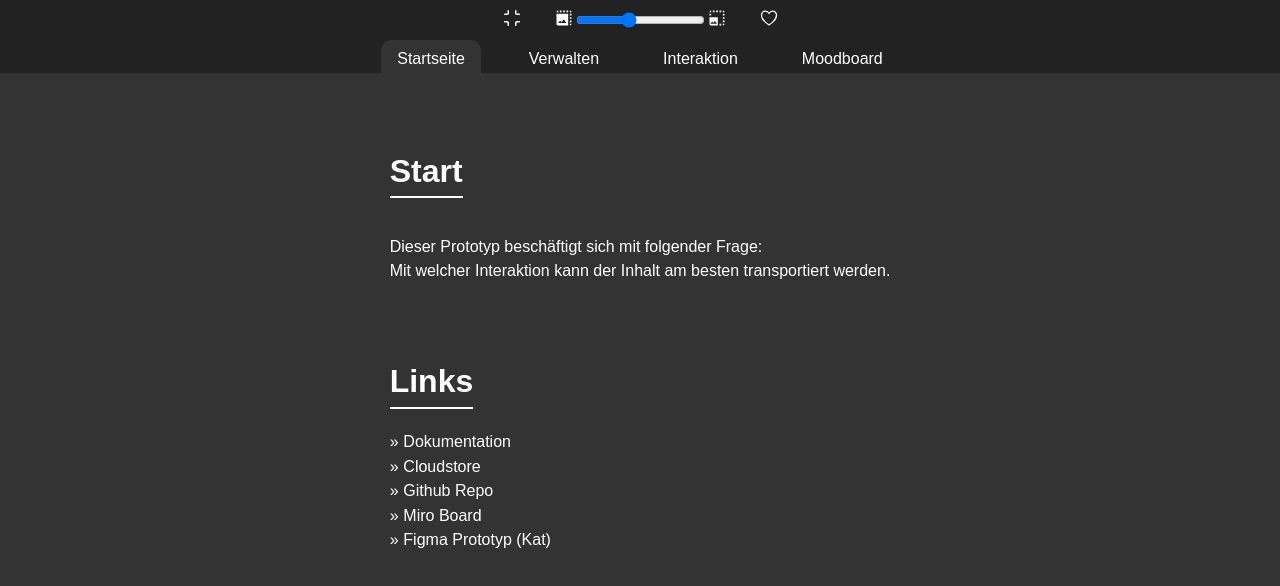
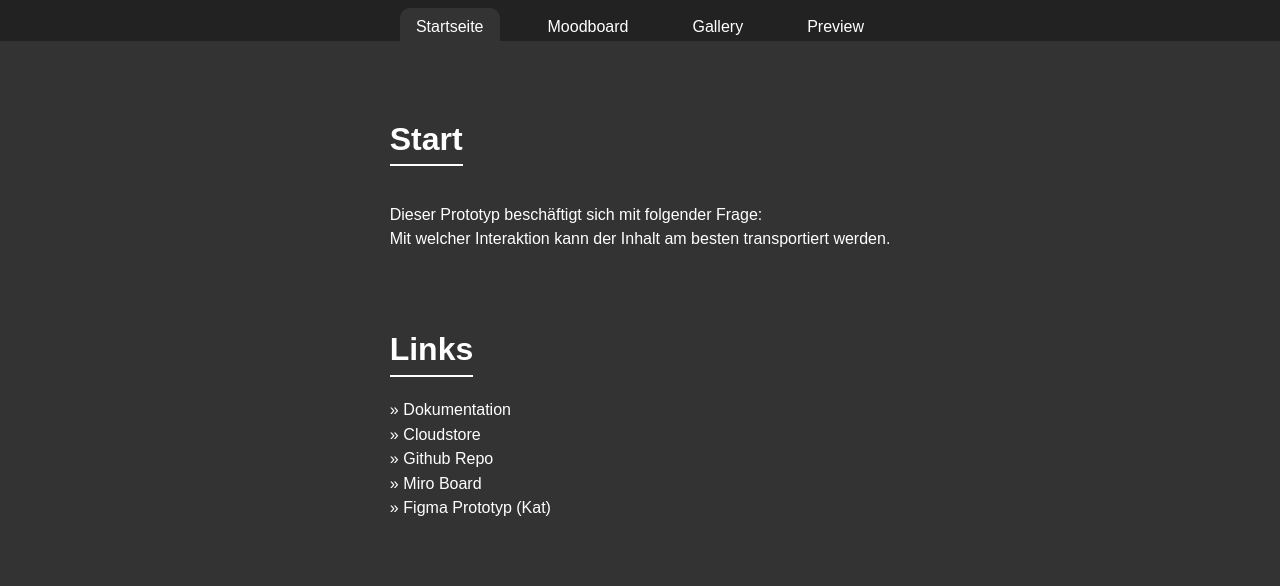
Before and after one commit to ziegenhagel/apollon, a Nuxt app: page / in a window 1280 px wide. Shown: the top 586 px of the page. Built offline with nearby package versions, Linux system fonts and the light colour scheme.

Commit message:
preview dblclick and working again

```diff
--- a/app.vue
+++ b/app.vue
@@ -2,10 +2,10 @@
   <div :class="'page page-'+route.path.substring(1)+' object-fit-'+toolbar.objectFit"
        :key="route.path">
     <NavBar/>
-    <Gallery :key="toolbar.columns" v-if="route.path == '/gallery' || route.path == '/interaction'" :assets="assets"/>
-    <Preview :key="toolbar.columns" v-if="route.path == '/interaction'"/>
-    <Moodboard v-if="route.path == '/moodboard'"/>
     <Start v-if="route.path == '/'"/>
+    <Moodboard v-else-if="route.path == '/moodboard'"/>
+    <Gallery :key="toolbar.columns" v-else-if="route.path == '/gallery'" :assets="assets"/>
+    <Preview :key="toolbar.columns" v-else-if="route.path == '/preview'"/>
   </div>
 </template>
 
--- a/components/gallery.vue
+++ b/components/gallery.vue
@@ -1,7 +1,9 @@
 <template>
   <div class="gallery">
     <GalleryAsset @click="selectAsset(asset)" v-for="asset in assets" :asset="asset"
-                  :class="{selected: isSelected(asset)}"/>
+                  @dblclick="previewAsset(asset)"
+                  :class=" {selected: isSelected(asset)}
+    "/>
   </div>
 </template>
 
@@ -11,7 +13,6 @@ const selectedAssets = computed(() => {
 });
 
 const selectAsset = (asset: Asset) => {
-
 
   // if shift is pressed, select all assets between the last selected asset and the current asset
   if (event.shiftKey && selectedAssets.value.length > 0) {
@@ -38,4 +39,9 @@ const isSelected = (asset: Asset) => {
 const props = defineProps<{
   assets: Asset[];
 }>();
+
+const router = useRouter();
+const previewAsset = (asset: Asset) => {
+  router.push({path: '/preview'});
+};
 </script>
--- a/components/nav/bar.vue
+++ b/components/nav/bar.vue
@@ -26,7 +26,22 @@ const selectedAssets = computed(() => {
 </script>
 
 <template>
-  <nav id="toolbar">
+  <nav id="tabs">
+    <li>
+      <router-link to="/" :class="{ active: $route.path === '/' }">Startseite</router-link>
+    </li>
+    <li>
+      <router-link to="/moodboard" :class="{ active: $route.path === '/moodboard' }">Moodboard</router-link>
+    </li>
+    <li>
+      <router-link to="/gallery" :class="{ active: $route.path === '/gallery' }">Gallery</router-link>
+    </li>
+    <li>
+      <router-link to="/preview" :class="{ active: $route.path === '/preview' }">Preview</router-link>
+    </li>
+  </nav>
+
+  <nav id="toolbar" v-if="$route.path == '/gallery'">
     <li @click="toggleObjectFit()">
       <svg v-if="toolbar.objectFit == 'contain'" xmlns="http://www.w3.org/2000/svg" width="32" height="32"
            viewBox="0 0 20 20">
@@ -64,20 +79,7 @@ const selectedAssets = computed(() => {
       </svg>
     </li>
   </nav>
-  <nav id="tabs">
-    <li>
-      <router-link to="/" :class="{ active: $route.path === '/' }">Startseite</router-link>
-    </li>
-    <li>
-      <router-link to="/gallery" :class="{ active: $route.path === '/manage' }">Verwalten</router-link>
-    </li>
-    <li>
-      <router-link to="/interaction" :class="{ active: $route.path === '/interaction' }">Interaktion</router-link>
-    </li>
-    <li>
-      <router-link to="/moodboard" :class="{ active: $route.path === '/moodboard' }">Moodboard</router-link>
-    </li>
-  </nav>
+
 </template>
 
 <style scoped>
--- a/components/preview.vue
+++ b/components/preview.vue
@@ -3,10 +3,13 @@
     <template v-if="selectedAsset == null"><p>Kein Asset ausgewählt.</p></template>
     <template v-else>
       <main>
+        {{ selectedAsset }}
+        sele
         <PreviewInteraction :asset="selectedAsset" :interaction="selectedInteraction"/>
       </main>
       <aside>
         <PreviewInteractionButton v-for="interaction in interactions" :interaction="interaction"
+                                  :asset="selectedAsset"
                                   @click="selectInteraction(interaction)"/>
       </aside>
     </template>
@@ -14,12 +17,21 @@
 </template>
 
 <script lang="ts" setup>
-const selectedAsset = useState<Asset | null>('asset');
-const selectedInteraction = useState<Interaction | null>('interaction');
-const interactions = useInteractions();
+const assets = useAssets()
+const selectedAssets = computed(() => assets.value.filter(asset => asset.selected))
+const selectedAsset = computed(() => {
+  if (selectedAssets.value.length == 1) {
+    return selectedAssets.value[0];
+  } else {
+    return null;
+  }
+});
+
+const interactions = useInteractions()
+const selectedInteraction = useState<Interaction | null>('interaction')
 const selectInteraction = (interaction: Interaction) => {
   selectedInteraction.value = interaction;
-};
+}
 </script>
 
 <style scoped>
--- a/components/preview/interactionButton.vue
+++ b/components/preview/interactionButton.vue
@@ -1,6 +1,6 @@
 <template>
   <button v-html="interaction.icon"
-          :class="{selected: selectedInteraction?.name == interaction.name, enabled: interaction.types.includes(selectedAsset?.type)}"/>
+          :class="{selected: selectedInteraction?.name == interaction.name, enabled: interaction.types.includes(asset?.type)}"/>
 </template>
 
 <script lang="ts" setup>
@@ -11,8 +11,8 @@ type Interaction = {
 }
 const props = defineProps<{
   interaction: Interaction;
+  asset: Asset;
 }>();
 
 const selectedInteraction = useState<Interaction | null>('interaction');
-const selectedAsset = useState<Asset | null>('asset');
 </script>
```
